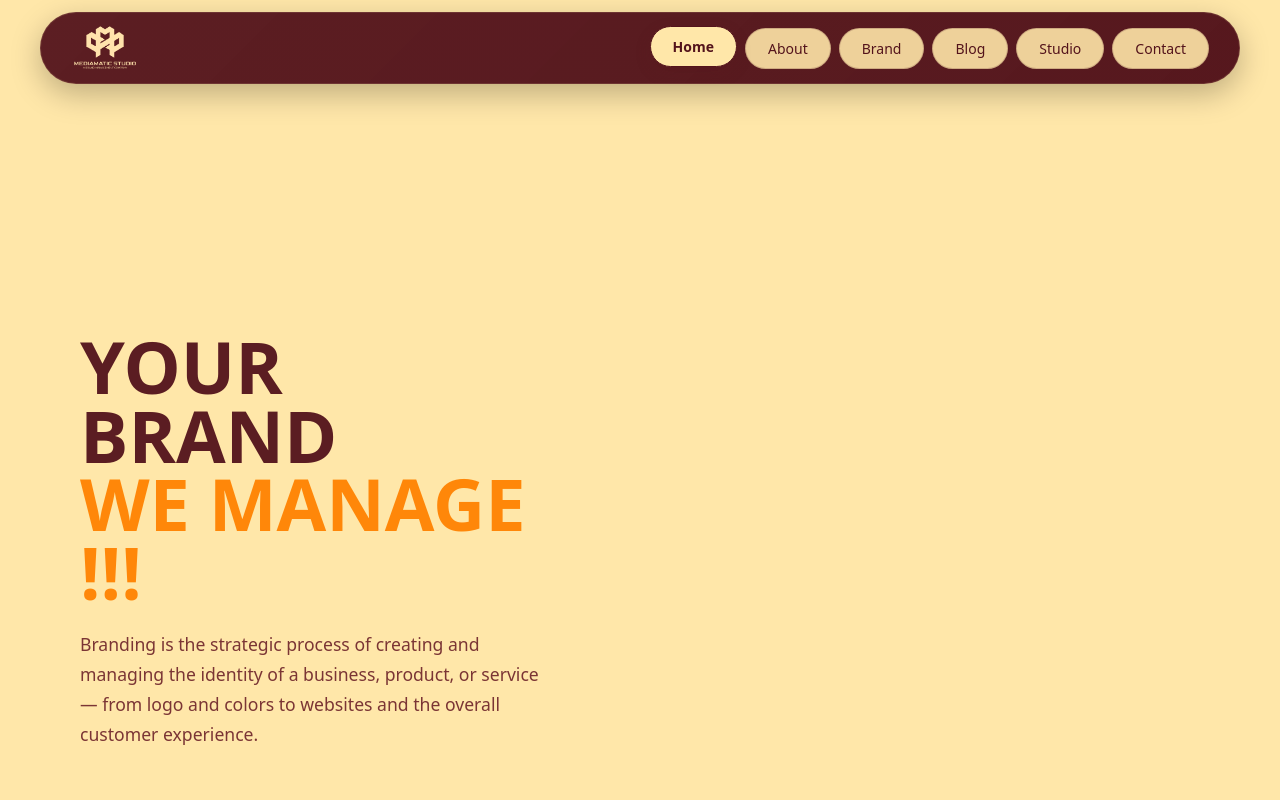
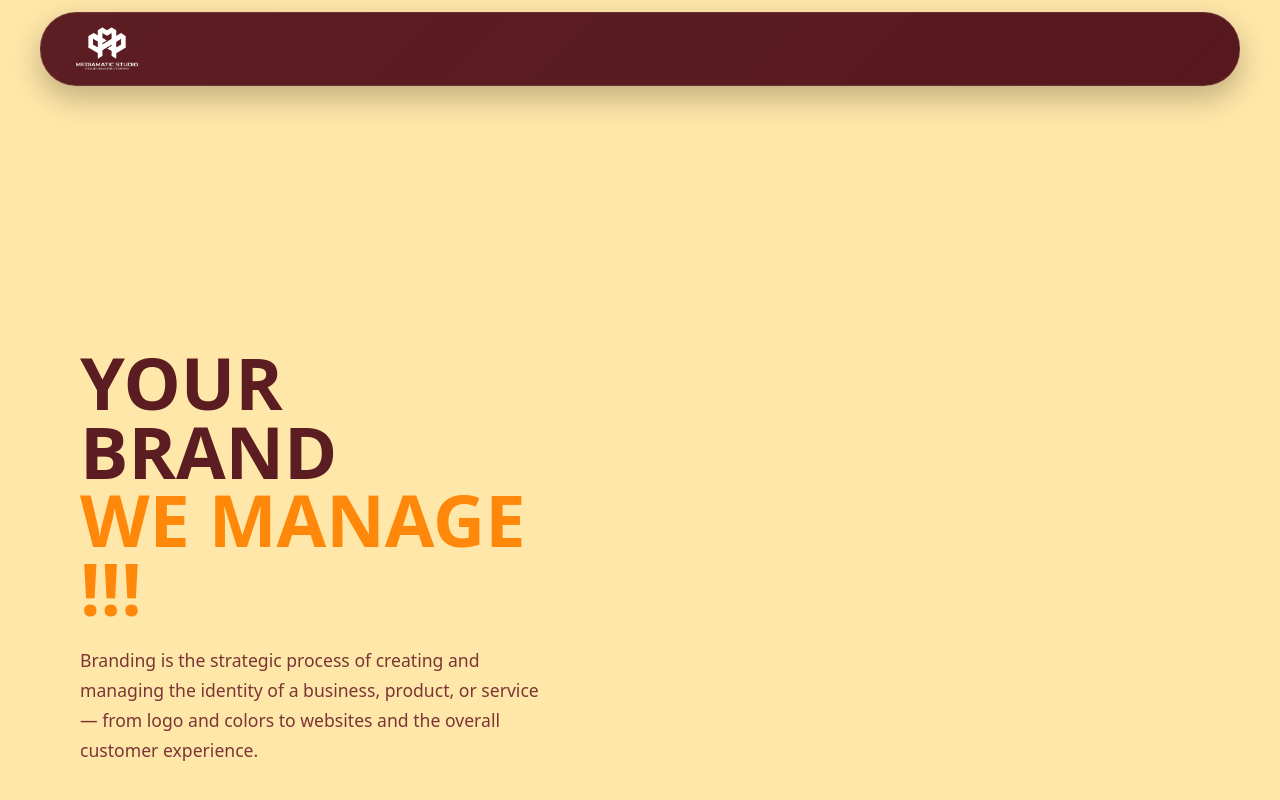
Before and after one commit to saranyamms0607-rgb/mms-website, a React (Vite) app: page / in a window 1280 px wide. Shown: the top 800 px of the page. Built offline with nearby package versions, Linux system fonts and the light colour scheme.

Commit message:
fake commit

```diff
--- a/src/App.css
+++ b/src/App.css
@@ -1,83 +1,83 @@
 /* =========================
-   HEADER – MOBILE FIRST
-   FIXED VERSION
+   GLOBAL RESET
+========================= */
+*,
+*::before,
+*::after {
+  box-sizing: border-box;
+}
+
+img {
+  max-width: 100%;
+  height: auto;
+  display: block;
+}
+
+body {
+  margin: 0;
+  font-family: system-ui, -apple-system, BlinkMacSystemFont, sans-serif;
+  background-color: #ffe7a9;
+  min-height: 100vh;
+  overflow-x: hidden;
+  padding-top: clamp(90px, 12vw, 120px);
+}
+
+/* =========================
+   HEADER (MOBILE FIRST)
 ========================= */
 
 .site-header {
   position: fixed;
-  top: 12px;
+  top: clamp(12px, 2vw, 24px);
   left: 50%;
   transform: translateX(-50%);
-  width: calc(100% - 24px);
-  max-width: 1200px;
+  width: min(100% - 24px, 1200px);
   z-index: 1000;
-  border-radius: 36px;
-  background: linear-gradient(
-    135deg,
-    rgba(83, 19, 27, 0.95),
-    rgba(83, 19, 27, 0.98)
-  );
-  backdrop-filter: blur(12px);
-  -webkit-backdrop-filter: blur(12px); /* For Safari */
-  border: 1px solid rgba(255, 231, 169, 0.12);
-  box-shadow: 0 10px 30px rgba(0, 0, 0, 0.25);
+  border-radius: 999px;
+  background: rgb(83, 19, 27);
+  border: 1px solid rgba(255, 231, 169, 0.25);
+  box-shadow: 0 12px 30px rgba(0, 0, 0, 0.25);
 }
 
 .header-inner {
-  height: 60px;
-  padding: 0 16px;
+  height: clamp(56px, 6vw, 72px);
+  padding-inline: clamp(16px, 3vw, 32px);
   display: flex;
   align-items: center;
   justify-content: space-between;
-  position: relative;
 }
 
-/* LOGO */
+/* =========================
+   LOGO
+========================= */
+
 .logo-wrap {
-  cursor: pointer;
-  transition: all 0.3s ease;
   display: flex;
   align-items: center;
-  z-index: 1001;
-}
-
-.logo-wrap:hover {
-  transform: scale(1.05);
-  opacity: 0.95;
+  cursor: pointer;
 }
 
 .logo-wrap img {
-  height: 40px;
-  width: auto;
-  filter: brightness(0) saturate(100%) invert(89%) sepia(11%) saturate(1465%) hue-rotate(328deg) brightness(107%) contrast(101%);
+  height: clamp(36px, 5vw, 48px);
+  filter: brightness(0) invert(1);
 }
 
 /* =========================
-   HAMBURGER - MUST BE VISIBLE ON MOBILE
+   HAMBURGER (MOBILE)
 ========================= */
 
 .hamburger {
   width: 42px;
   height: 42px;
   border-radius: 50%;
-  background: rgba(255, 231, 169, 0.12);
-  border: 1.5px solid rgba(255, 231, 169, 0.25);
-  display: flex !important; /* Force display */
+  background: rgba(255, 231, 169, 0.15);
+  border: 1.5px solid rgba(255, 231, 169, 0.35);
+  display: flex;
   flex-direction: column;
   justify-content: center;
   align-items: center;
   gap: 5px;
-  padding: 10px;
   cursor: pointer;
-  z-index: 1002;
-  transition: all 0.3s ease;
-  position: relative;
-}
-
-.hamburger:hover {
-  background: rgba(255, 231, 169, 0.18);
-  border-color: rgba(255, 231, 169, 0.35);
-  transform: scale(1.05);
 }
 
 .hamburger span {
@@ -86,205 +86,93 @@
   background: #ffe7a9;
   border-radius: 2px;
   transition: 0.3s;
-  display: block;
-}
-
-.hamburger.open {
-  background: rgba(255, 231, 169, 0.2);
-  border-color: rgba(255, 231, 169, 0.4);
 }
 
 .hamburger.open span:nth-child(1) {
   transform: rotate(45deg) translate(5px, 5px);
-  width: 20px;
 }
-
 .hamburger.open span:nth-child(2) {
   opacity: 0;
-  transform: translateX(-10px);
 }
-
 .hamburger.open span:nth-child(3) {
-  transform: rotate(-45deg) translate(7px, -6px);
-  width: 20px;
+  transform: rotate(-45deg) translate(6px, -6px);
 }
 
 /* =========================
-   NAV – MOBILE MENU (HIDDEN BY DEFAULT ON MOBILE)
+   NAV – MOBILE FULLSCREEN
 ========================= */
 
 .nav {
   position: fixed;
-  top: 0;
-  left: 0;
-  right: 0;
-  bottom: 0;
+  inset: 0;
   background: rgb(83, 19, 27);
   display: flex;
   flex-direction: column;
   align-items: center;
   justify-content: center;
-  gap: 14px;
+  gap: 16px;
   transform: translateX(100%);
-  transition: transform 0.4s cubic-bezier(0.4, 0, 0.2, 1);
-  z-index: 1000;
-  padding: 80px 20px 40px;
-  opacity: 0;
+  transition: transform 0.35s ease;
   visibility: hidden;
 }
 
 .nav.open {
   transform: translateX(0);
-  opacity: 1;
   visibility: visible;
 }
 
 .nav-btn {
-  width: 100%;
-  max-width: 280px;
-  padding: 18px 24px;
-  border-radius: 26px;
-  background: transparent;
-  border: 1.5px solid rgba(83, 19, 27, 0.3);
+  width: min(100%, 280px);
+  padding: 16px 24px;
+  border-radius: 999px;
+  background: #ffe7a9;
+  border: 2px solid rgb(83, 19, 27);
   color: rgb(83, 19, 27);
-  font-family: system-ui, -apple-system, sans-serif;
   font-size: 16px;
-  font-weight: 500;
-  text-align: center;
+  font-weight: 600;
   cursor: pointer;
   transition: all 0.25s ease;
-  background-color: rgba(255, 231, 169, 0.9);
-  display: block;
 }
 
 .nav-btn:hover,
 .nav-btn.active {
-  background: rgba(255, 231, 169, 1);
-  border-color: rgb(83, 19, 27);
-  color: rgb(83, 19, 27);
-  box-shadow: 0 4px 12px rgba(83, 19, 27, 0.2);
+  background: #fff1c5;
   transform: translateY(-2px);
 }
 
 /* =========================
-   TABLET & UP (768px and above)
+   DESKTOP / TABLET
 ========================= */
 
 @media (min-width: 768px) {
-  .site-header {
-    top: 16px;
-    width: calc(100% - 32px);
-    border-radius: 40px;
+  .hamburger {
+    display: none;
   }
+   .header-inner nav{
+       margin-top: 600px;
+   }
+  .nav {
 
-  .header-inner {
-    height: 64px;
-    padding: 0 24px;
-  }
-
-  .logo-wrap img {
-    height: 44px;
-  }
-
-  /* HIDE HAMBURGER ON TABLET/DESKTOP */
-  .hamburger {
-    display: none !important;
-  }
-
-  /* SHOW NAV AS ROW ON TABLET/DESKTOP */
-  .nav {
     position: static;
+    transform: none;
+    visibility: visible;
     flex-direction: row;
     background: transparent;
-    transform: none !important;
-    opacity: 1 !important;
-    visibility: visible !important;
-    padding: 0;
-    gap: 6px;
-    width: auto;
-    height: auto;
+    gap: clamp(10px, 1.5vw, 20px);
   }
 
   .nav-btn {
     width: auto;
-    max-width: none;
-    padding: 10px 20px;
-    font-size: 14px;
-    border-radius: 24px;
-    background-color: rgba(255, 231, 169, 0.9);
-    color: rgb(83, 19, 27);
-    border: 1.5px solid rgba(83, 19, 27, 0.2);
+    padding: 8px 18px;
+    background: transparent;
+    border: none;
+    color: #ffe7a9;
+    font-size: clamp(13px, 1vw, 15px);
   }
 
-  .nav-btn:hover {
-    transform: translateY(-2px);
-    background-color: rgba(255, 231, 169, 1);
-    border-color: rgb(83, 19, 27);
-    box-shadow: 0 6px 16px rgba(83, 19, 27, 0.15);
-  }
-
+  .nav-btn:hover,
   .nav-btn.active {
-    background-color: rgba(255, 231, 169, 1);
-    border-color: rgb(83, 19, 27);
-    font-weight: 600;
-    box-shadow: 0 6px 16px rgba(83, 19, 27, 0.2);
+    background: rgba(255, 231, 169, 0.15);
+    color: #ffe7a9;
   }
 }
-
-/* =========================
-   DESKTOP (1024px and above)
-========================= */
-
-@media (min-width: 1024px) {
-  .site-header {
-    top: 24px;
-    width: calc(100% - 48px);
-    border-radius: 50px;
-  }
-
-  .header-inner {
-    height: 70px;
-    padding: 0 30px;
-  }
-
-  .logo-wrap img {
-    height: 48px;
-  }
-
-  .nav {
-    gap: 8px;
-  }
-
-  .nav-btn {
-    padding: 10px 22px;
-    font-size: 14px;
-  }
-}
-
-/* =========================
-   BODY OFFSET
-========================= */
-
-body {
-  padding-top: 90px;
-  background-color: #ffe7a9 !important;
-  min-height: 100vh;
-  overflow-x: hidden;
-}
-
-@media (min-width: 768px) {
-  body {
-    padding-top: 96px;
-  }
-}
-
-@media (min-width: 1024px) {
-  body {
-    padding-top: 104px;
-  }
-}
-
-/* Prevent body scroll when menu is open on mobile */
-body.menu-open {
-  overflow: hidden;
-}
--- a/src/components/Footer.css
+++ b/src/components/Footer.css
@@ -1,82 +1,81 @@
+/* =========================
+   FOOTER
+========================= */
 .footer {
-  width: 100%;
-  padding: 2.5rem 3rem;
   background: rgb(83, 19, 27);
-  color: #dcdcf0;
+  color: #ffe7a9;
+  padding: clamp(40px, 6vw, 70px)
+           clamp(20px, 6vw, 80px);
   display: flex;
-  justify-content: space-between; /* LEFT + RIGHT */
-  align-items: flex-start;
-  gap: 2rem;
-  box-shadow: 0 -1px 0 rgba(255, 255, 255, 0.05);
+  flex-wrap: wrap;
+  gap: 40px;
+  justify-content: space-between;
 }
 
-/* LEFT ICONS */
+/* =========================
+   SOCIAL ICONS
+========================= */
 .footer-social {
   display: flex;
-  gap: 1rem;
+  gap: 16px;
 }
 
 .footer-social a {
   width: 42px;
   height: 42px;
   border-radius: 50%;
-  border: 1px solid rgba(255, 255, 255, 0.25);
+  background: rgba(255, 231, 169, 0.15);
+  color: #ffe7a9;
   display: flex;
   align-items: center;
   justify-content: center;
-  color: #ffffff;
+  font-size: 18px;
   transition: all 0.3s ease;
 }
 
 .footer-social a:hover {
-  background:  rgb(83, 19, 27);
-  border-color:  #ffe7a9;
+  background: #ffe7a9;
+  color: rgb(83, 19, 27);
   transform: translateY(-3px);
 }
 
-/* RIGHT CONTENT */
+/* =========================
+   FOOTER CONTENT
+========================= */
 .footer-content {
-  max-width: 420px;
-  text-align: right;
-  display: flex;
-  flex-direction: column;
-  gap: 1.4rem;
+  display: grid;
+  grid-template-columns: repeat(auto-fit, minmax(220px, 1fr));
+  gap: 32px;
+  width: 100%;
 }
 
 .footer-block h4 {
-  font-size: 0.85rem;
-  letter-spacing: 0.1em;
-  text-transform: uppercase;
-  color:  #ffe7a9;
-  margin-bottom: 0.3rem;
+  font-size: 16px;
+  margin-bottom: 10px;
+  color: #ffe7a9;
 }
 
 .footer-block p {
-  font-size: 0.9rem;
+  font-size: 14px;
   line-height: 1.6;
-  color:  #ffe7a9;
+  margin: 4px 0;
 }
 
-.footer a {
-  color:  #ffe7a9;
+.footer-block a {
+  color: #ffe7a9;
   text-decoration: none;
 }
 
-/* 📱 MOBILE */
-@media (max-width: 768px) {
+.footer-block a:hover {
+  text-decoration: underline;
+}
+
+/* =========================
+   MOBILE
+========================= */
+@media (max-width: 767px) {
   .footer {
     flex-direction: column;
-    align-items: center;
-    padding: 2rem 1.5rem;
-  }
-
-  .footer-social {
-    margin-bottom: 1.5rem;
-  }
-
-  .footer-content {
-    text-align: center;
-    align-items: center;
-    max-width: 100%;
+    align-items: flex-start;
   }
 }
--- a/src/components/Header.jsx
+++ b/src/components/Header.jsx
@@ -11,25 +11,39 @@ export const Header = ({ active = "home", onNavigate = () => {} }) => {
 
     if (tab === "home") {
       onNavigate("home");
+      // ensure we scroll to top when navigating to home
       setTimeout(() => window.scrollTo({ top: 0, behavior: "smooth" }), 60);
       return;
     }
 
+    const scrollToId = (id) => {
+      const el = document.getElementById(id);
+      if (!el) return false;
+      el.scrollIntoView({ behavior: "smooth", block: "start" });
+      return true;
+    };
+
+    // If already on home, try to scroll immediately; if element isn't mounted yet, poll briefly
     if (active === "home") {
-      const el = document.getElementById(tab);
-      if (el) {
-        el.scrollIntoView({ behavior: "smooth", block: "start" });
-        return;
+      if (!scrollToId(tab)) {
+        let tries = 0;
+        const maxTries = 20;
+        const iv = setInterval(() => {
+          tries += 1;
+          if (scrollToId(tab) || tries >= maxTries) clearInterval(iv);
+        }, 50);
       }
+      return;
     }
 
-    if (active !== "home") {
-      onNavigate("home");
-      setTimeout(() => {
-        const el = document.getElementById(tab);
-        if (el) el.scrollIntoView({ behavior: "smooth", block: "start" });
-      }, 80);
-    }
+    // If not on home, navigate to home then poll for the target element to appear and scroll
+    onNavigate("home");
+    let tries = 0;
+    const maxTries = 60; // ~3s
+    const iv = setInterval(() => {
+      tries += 1;
+      if (scrollToId(tab) || tries >= maxTries) clearInterval(iv);
+    }, 50);
   };
 
   // Close mobile menu on outside click
```
Also changed, not shown: src/Taps/ContactUs.jsx (+106 -34 lines).
